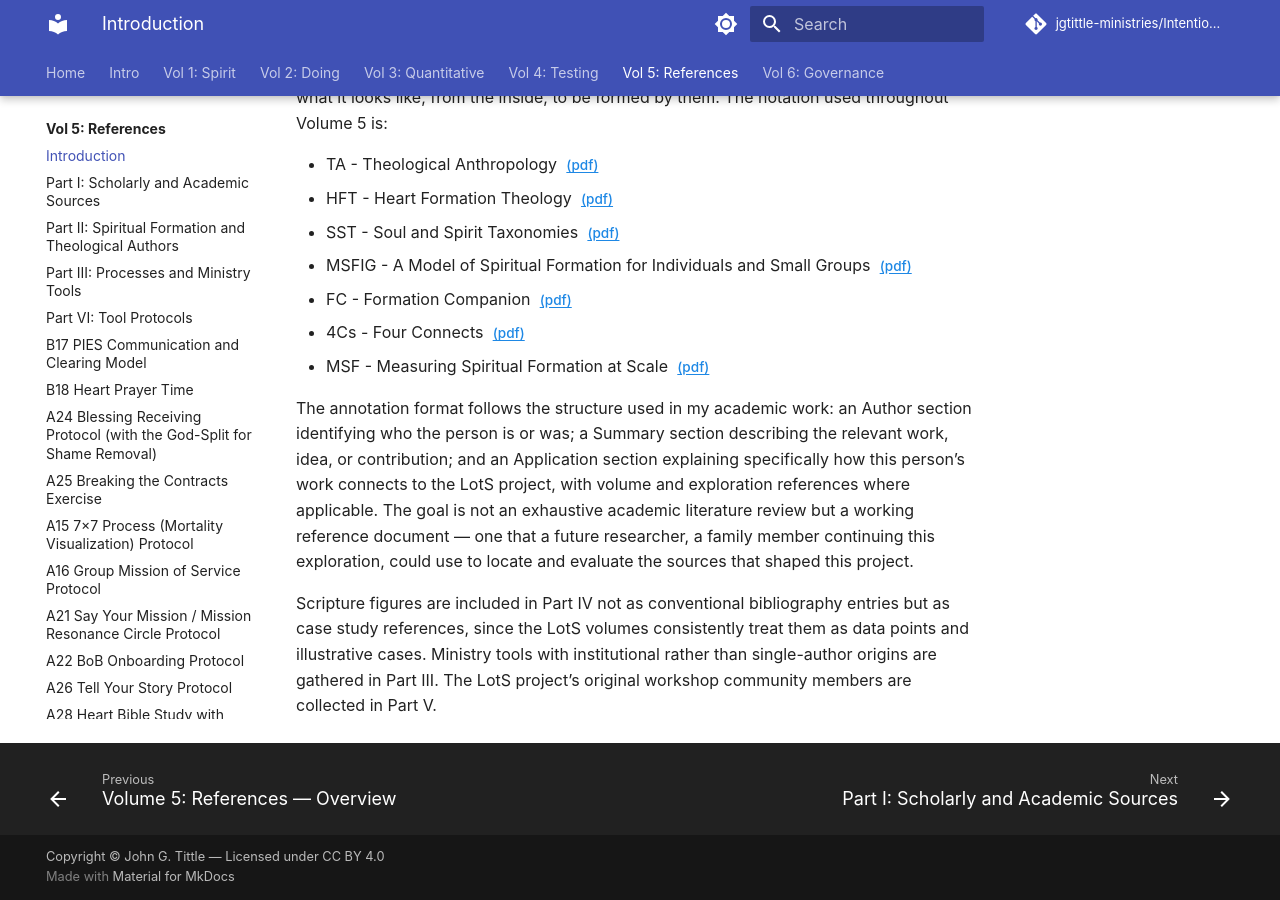
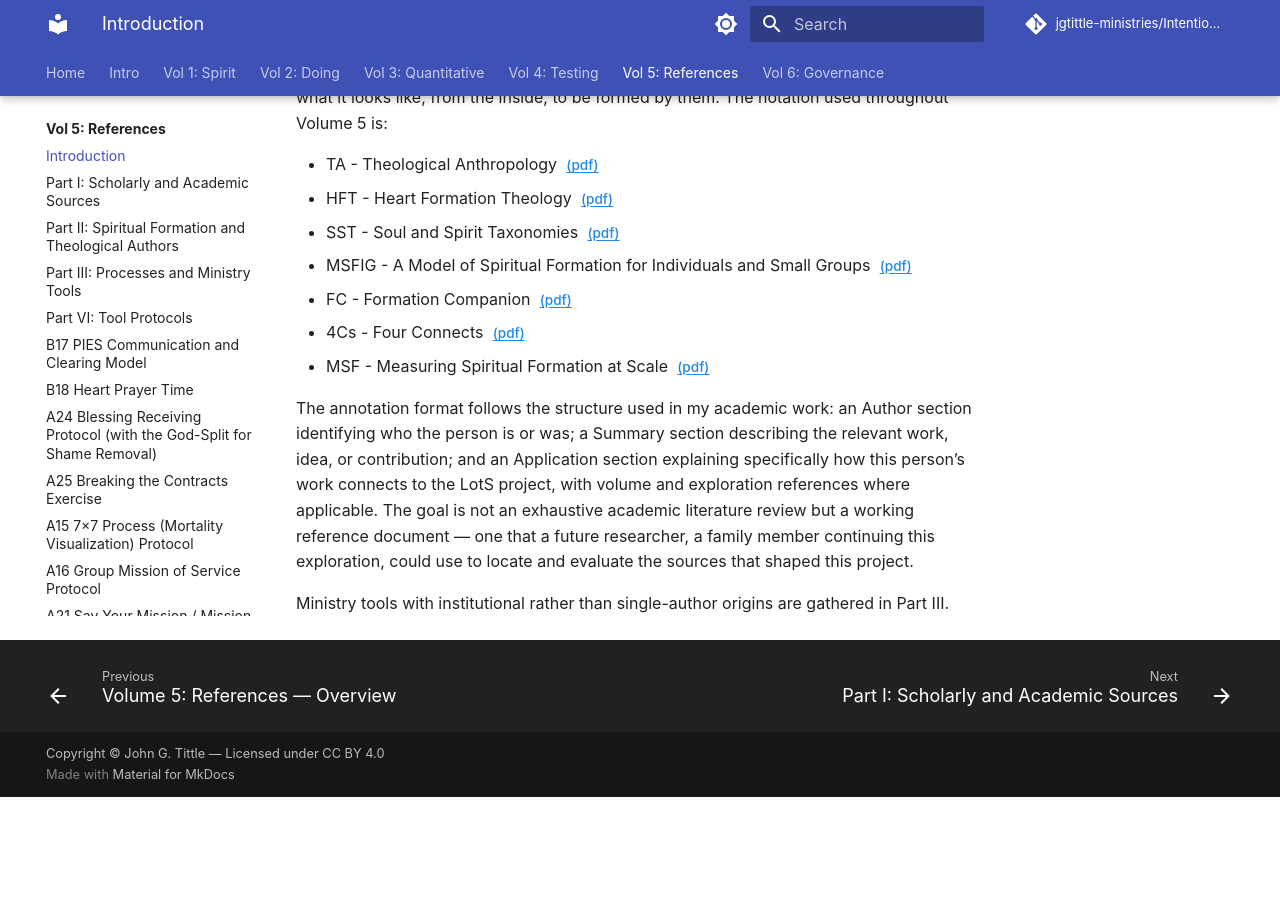
Before and after one commit to jgtittle-ministries/Intentional-Journey-of-the-Heart, an MkDocs documentation site: the page built from docs/volume-5-references/introduction.md, in a window 1280 px wide and 900 px high, scrolled down 875 px. Built offline with MkDocs 1.6.1 and Material for MkDocs 9.7.7, drawn with Linux system fonts in a browser that asks for light colours; some web fonts are replaced; comment, search, counter and statistics services are not loaded; after the commit the page ends 1672 px from its top, so only the background shows below that.

Commit message:
Mirror Vol 5 Introduction: drop references to Parts IV and V
Mirrors dev commit 53e7f13 from
jgtittle-ministries/Intentional-Journey-of-the-Heart-dev.

The Vol 5 Introduction asserted in present tense that Part IV held
scripture figures and Part V held the LotS project's original
workshop community members. Neither part exists on disk or in the
published nav — only Parts I, II, III, and VI are in mkdocs.yml.

Removes the two stale assertions about Parts IV and V; keeps the
Part III sentence (which is accurate). The Introduction now matches
what the volume actually contains.

Co-Authored-By: Claude Opus 4.7 <noreply@anthropic.com>

```diff
--- a/docs/volume-5-references/introduction.md
+++ b/docs/volume-5-references/introduction.md
@@ -20,4 +20,4 @@ It also includes the five Formation Documents referenced throughout the first fo
 
 The annotation format follows the structure used in my academic work: an Author section identifying who the person is or was; a Summary section describing the relevant work, idea, or contribution; and an Application section explaining specifically how this person’s work connects to the LotS project, with volume and exploration references where applicable. The goal is not an exhaustive academic literature review but a working reference document — one that a future researcher, a family member continuing this exploration, could use to locate and evaluate the sources that shaped this project.
 
-Scripture figures are included in Part IV not as conventional bibliography entries but as case study references, since the LotS volumes consistently treat them as data points and illustrative cases. Ministry tools with institutional rather than single-author origins are gathered in Part III. The LotS project’s original workshop community members are collected in Part V.
+Ministry tools with institutional rather than single-author origins are gathered in Part III.
```
